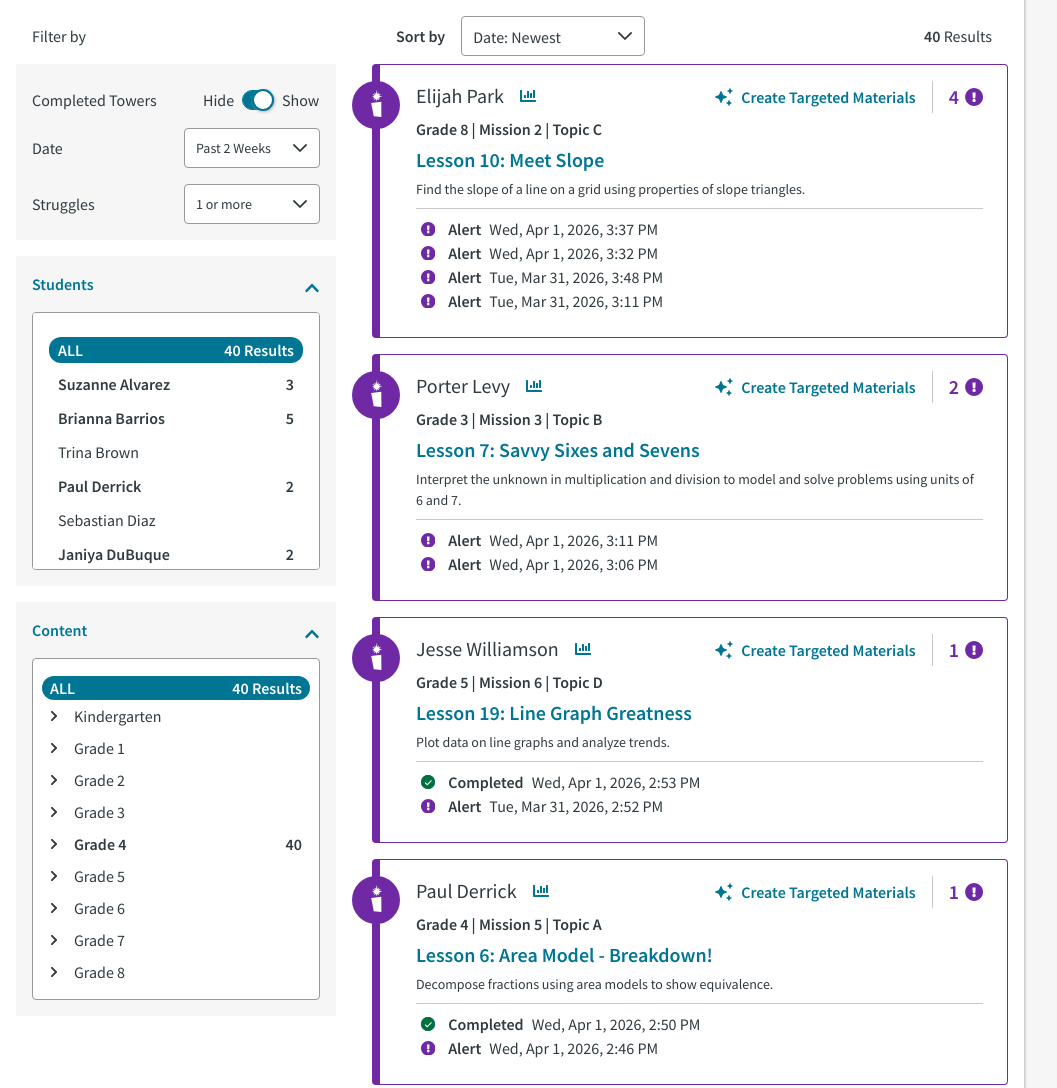
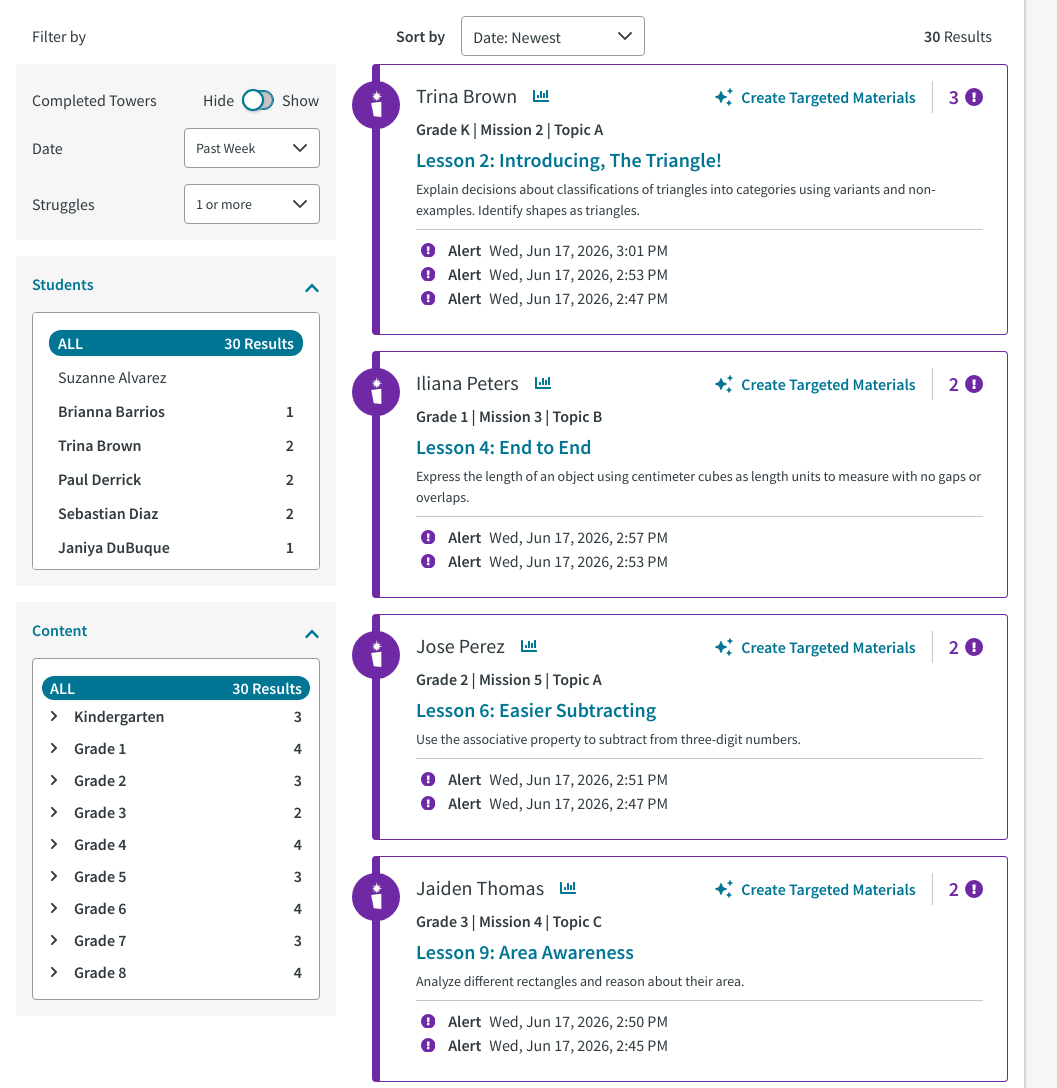
Before and after one commit to zearn/ai-generate-teacher-materials-prototype-mvp, an Astro site: page /ai-generate-teacher-materials-prototype-mvp/tower-alerts-iBGSV5YMFky3cZJiZNEY in a window 1280 px wide. Shown: the part 440-1528 px from the top of the page, without its empty margins (128-1185 px from the left). Built offline with nearby package versions, Linux system fonts and the light colour scheme; Astro itself is replaced by a stand-in of ours.

Commit message:
feat(tower-alerts): refresh card/student/content data + wire Completed-Towers toggle (#25)
Data (one alert card per grade K–8):
- Replace the 4 demo alert cards with 9 (Trina Brown … Jordan Goldstein), each
  with grade/mission/lesson matching the new PDF keys (KM2L2 … G8M2L10) for the
  upcoming per-card PDF wiring. CTM link kept + populated per card.
- Update the Students filter list counts (sum 30) and the Content grade counts
  (each 1–4, sum 30); all three "Results" totals now read 30 (sort-row, Students
  ALL, Content ALL).

Behaviour / layout:
- Completed-Towers toggle now defaults to Hide and actually controls the cards:
  a server-rendered body.hide-completed class hides the .evt-completed (green-
  check) rows; the toggle adds/removes it on click (was previously cosmetic).
- Date filter defaults to "Past Week".
- Students "ALL" row now matches the Content list's top spacing (17px padding,
  no first-row margin → 18px from the container top).

Co-authored-by: Claude Opus 4.8 <noreply@anthropic.com>

```diff
--- a/src/pages/tower-alerts-iBGSV5YMFky3cZJiZNEY.astro
+++ b/src/pages/tower-alerts-iBGSV5YMFky3cZJiZNEY.astro
@@ -16,43 +16,43 @@ import Icon from "../components/Icon.astro";
 import CreateTargetedMaterialsModal from "../components/CreateTargetedMaterialsModal.astro";
 
 const STUDENTS = [
-  { name: "Suzanne Alvarez",  count: 3 },
-  { name: "Brianna Barrios",  count: 5 },
-  { name: "Trina Brown",      count: 0 },
+  { name: "Suzanne Alvarez",  count: 0 },
+  { name: "Brianna Barrios",  count: 1 },
+  { name: "Trina Brown",      count: 2 },
   { name: "Paul Derrick",     count: 2 },
-  { name: "Sebastian Diaz",   count: 0 },
-  { name: "Janiya DuBuque",   count: 2 },
-  { name: "Fernando Garcia",  count: 3 },
-  { name: "Jordan Goldstein", count: 2 },
+  { name: "Sebastian Diaz",   count: 2 },
+  { name: "Janiya DuBuque",   count: 1 },
+  { name: "Fernando Garcia",  count: 0 },
+  { name: "Jordan Goldstein", count: 3 },
   { name: "Roxanne Jacobson", count: 0 },
-  { name: "Franklin Joseph",  count: 0 },
+  { name: "Franklin Joseph",  count: 1 },
   { name: "Alexia Lee",       count: 0 },
   { name: "Porter Levy",      count: 1 },
-  { name: "Alberto Martinez", count: 3 },
+  { name: "Alberto Martinez", count: 2 },
   { name: "Grace McCarty",    count: 0 },
-  { name: "Elijah Park",      count: 4 },
-  { name: "Ashin Patel",      count: 4 },
+  { name: "Elijah Park",      count: 1 },
+  { name: "Ashin Patel",      count: 3 },
   { name: "Jose Perez",       count: 3 },
   { name: "Iliana Peters",    count: 4 },
-  { name: "Naomi Sachs",      count: 1 },
-  { name: "Jaiden Thomas",    count: 0 },
+  { name: "Naomi Sachs",      count: 2 },
+  { name: "Jaiden Thomas",    count: 1 },
   { name: "Olivia Tran",      count: 0 },
   { name: "Jada Williams",    count: 0 },
-  { name: "Jesse Williamson", count: 3 },
+  { name: "Jesse Williamson", count: 1 },
   { name: "Sam Wyman",        count: 0 },
   { name: "Benjamin Young",   count: 0 },
 ];
 
 const GRADES = [
-  { name: "Kindergarten", count: null as number | null },
-  { name: "Grade 1",      count: null },
-  { name: "Grade 2",      count: null },
-  { name: "Grade 3",      count: null },
-  { name: "Grade 4",      count: 40 },
-  { name: "Grade 5",      count: null },
-  { name: "Grade 6",      count: null },
-  { name: "Grade 7",      count: null },
-  { name: "Grade 8",      count: null },
+  { name: "Kindergarten", count: 3 as number | null },
+  { name: "Grade 1",      count: 4 },
+  { name: "Grade 2",      count: 3 },
+  { name: "Grade 3",      count: 2 },
+  { name: "Grade 4",      count: 4 },
+  { name: "Grade 5",      count: 3 },
+  { name: "Grade 6",      count: 4 },
+  { name: "Grade 7",      count: 3 },
+  { name: "Grade 8",      count: 4 },
 ];
 
 const ALERTS: Array<{
@@ -61,47 +61,104 @@ const ALERTS: Array<{
   count: number;
 }> = [
   {
-    student: "Elijah Park", loc: "Grade 8 | Mission 2 | Topic C",
+    student: "Trina Brown", loc: "Grade K | Mission 2 | Topic A",
+    lesson: "Lesson 2: Introducing, The Triangle!",
+    desc: "Explain decisions about classifications of triangles into categories using variants and non-examples. Identify shapes as triangles.",
+    events: [
+      { type: "completed", ts: "Wed, Jun 17, 2026, 3:15 PM" },
+      { type: "alert",     ts: "Wed, Jun 17, 2026, 3:01 PM" },
+      { type: "alert",     ts: "Wed, Jun 17, 2026, 2:53 PM" },
+      { type: "alert",     ts: "Wed, Jun 17, 2026, 2:47 PM" },
+    ], count: 3,
+  },
+  {
+    student: "Iliana Peters", loc: "Grade 1 | Mission 3 | Topic B",
+    lesson: "Lesson 4: End to End",
+    desc: "Express the length of an object using centimeter cubes as length units to measure with no gaps or overlaps.",
+    events: [
+      { type: "completed", ts: "Wed, Jun 17, 2026, 3:11 PM" },
+      { type: "alert",     ts: "Wed, Jun 17, 2026, 2:57 PM" },
+      { type: "alert",     ts: "Wed, Jun 17, 2026, 2:53 PM" },
+    ], count: 2,
+  },
+  {
+    student: "Jose Perez", loc: "Grade 2 | Mission 5 | Topic A",
+    lesson: "Lesson 6: Easier Subtracting",
+    desc: "Use the associative property to subtract from three-digit numbers.",
+    events: [
+      { type: "completed", ts: "Wed, Jun 17, 2026, 3:05 PM" },
+      { type: "alert",     ts: "Wed, Jun 17, 2026, 2:51 PM" },
+      { type: "alert",     ts: "Wed, Jun 17, 2026, 2:47 PM" },
+    ], count: 2,
+  },
+  {
+    student: "Jaiden Thomas", loc: "Grade 3 | Mission 4 | Topic C",
+    lesson: "Lesson 9: Area Awareness",
+    desc: "Analyze different rectangles and reason about their area.",
+    events: [
+      { type: "completed", ts: "Wed, Jun 17, 2026, 3:04 PM" },
+      { type: "alert",     ts: "Wed, Jun 17, 2026, 2:50 PM" },
+      { type: "alert",     ts: "Wed, Jun 17, 2026, 2:45 PM" },
+    ], count: 2,
+  },
+  {
+    student: "Paul Derrick", loc: "Grade 4 | Mission 5 | Topic D",
+    lesson: "Lesson 16: Like Units Make It Work",
+    desc: "Use visual models to add and subtract two fractions with the same units.",
+    events: [
+      { type: "completed", ts: "Wed, Jun 17, 2026, 2:50 PM" },
+      { type: "alert",     ts: "Wed, Jun 17, 2026, 2:38 PM" },
+      { type: "alert",     ts: "Wed, Jun 17, 2026, 2:34 PM" },
+      { type: "alert",     ts: "Wed, Jun 17, 2026, 2:29 PM" },
+    ], count: 3,
+  },
+  {
+    student: "Iliana Peters", loc: "Grade 5 | Mission 6 | Topic D",
+    lesson: "Lesson 19: Line Graph Greatness",
+    desc: "Plot data on line graphs and analyze trends.",
+    events: [
+      { type: "completed", ts: "Wed, Jun 17, 2026, 2:47 PM" },
+      { type: "alert",     ts: "Wed, Jun 17, 2026, 2:41 PM" },
+      { type: "alert",     ts: "Wed, Jun 17, 2026, 2:33 PM" },
+    ], count: 2,
+  },
+  {
+    student: "Ashin Patel", loc: "Grade 6 | Mission 8 | Topic B",
+    lesson: "Lesson 6: Histograms",
+    desc: "Create a histogram to represent a data set and interpret a histogram to answer statistical questions about a data set.",
+    events: [
+      { type: "completed", ts: "Wed, Jun 17, 2026, 2:46 PM" },
+      { type: "alert",     ts: "Wed, Jun 17, 2026, 2:41 PM" },
+      { type: "alert",     ts: "Wed, Jun 17, 2026, 2:33 PM" },
+      { type: "alert",     ts: "Wed, Jun 17, 2026, 2:28 PM" },
+    ], count: 3,
+  },
+  {
+    student: "Alberto Martinez", loc: "Grade 7 | Mission 5 | Topic C",
+    lesson: "Lesson 9: Multiplying Rational Numbers",
+    desc: "Interpret signed numbers when used to represent time in situations about speed and direction as well as understand that the product of two negative numbers is positive.",
+    events: [
+      { type: "completed", ts: "Wed, Jun 17, 2026, 2:40 PM" },
+      { type: "alert",     ts: "Wed, Jun 17, 2026, 2:27 PM" },
+      { type: "alert",     ts: "Wed, Jun 17, 2026, 2:20 PM" },
+      { type: "alert",     ts: "Wed, Jun 17, 2026, 2:15 PM" },
+    ], count: 3,
+  },
+  {
+    student: "Jordan Goldstein", loc: "Grade 8 | Mission 2 | Topic C",
     lesson: "Lesson 10: Meet Slope",
     desc: "Find the slope of a line on a grid using properties of slope triangles.",
     events: [
-      { type: "alert", ts: "Wed, Apr 1, 2026, 3:37 PM" },
-      { type: "alert", ts: "Wed, Apr 1, 2026, 3:32 PM" },
-      { type: "alert", ts: "Tue, Mar 31, 2026, 3:48 PM" },
-      { type: "alert", ts: "Tue, Mar 31, 2026, 3:11 PM" },
-    ], count: 4,
-  },
-  {
-    student: "Porter Levy", loc: "Grade 3 | Mission 3 | Topic B",
-    lesson: "Lesson 7: Savvy Sixes and Sevens",
-    desc: "Interpret the unknown in multiplication and division to model and solve problems using units of 6 and 7.",
-    events: [
-      { type: "alert", ts: "Wed, Apr 1, 2026, 3:11 PM" },
-      { type: "alert", ts: "Wed, Apr 1, 2026, 3:06 PM" },
-    ], count: 2,
-  },
-  {
-    student: "Jesse Williamson", loc: "Grade 5 | Mission 6 | Topic D",
-    lesson: "Lesson 19: Line Graph Greatness",
-    desc: "Plot data on line graphs and analyze trends.",
-    events: [
-      { type: "completed", ts: "Wed, Apr 1, 2026, 2:53 PM" },
-      { type: "alert",     ts: "Tue, Mar 31, 2026, 2:52 PM" },
-    ], count: 1,
-  },
-  {
-    student: "Paul Derrick", loc: "Grade 4 | Mission 5 | Topic A",
-    lesson: "Lesson 6: Area Model - Breakdown!",
-    desc: "Decompose fractions using area models to show equivalence.",
-    events: [
-      { type: "completed", ts: "Wed, Apr 1, 2026, 2:50 PM" },
-      { type: "alert",     ts: "Wed, Apr 1, 2026, 2:46 PM" },
-    ], count: 1,
+      { type: "completed", ts: "Wed, Jun 17, 2026, 2:38 PM" },
+      { type: "alert",     ts: "Wed, Jun 17, 2026, 2:29 PM" },
+      { type: "alert",     ts: "Wed, Jun 17, 2026, 2:26 PM" },
+      { type: "alert",     ts: "Wed, Jun 17, 2026, 2:22 PM" },
+    ], count: 3,
   },
 ];
 ---
 
-<BaseLayout title="Tower Alerts — Zearn" bodyClass="page-tower-alerts">
+<BaseLayout title="Tower Alerts — Zearn" bodyClass="page-tower-alerts hide-completed">
   <div class="header-wrap">
     <nav class="top-nav">
       <div class="nav">
@@ -186,7 +243,7 @@ const ALERTS: Array<{
           <div class="filter-box">
             <div class="filter-row">
               <label>Completed Towers</label>
-              <div class="toggle on" id="completedToggle" role="switch" aria-checked="true">
+              <div class="toggle off" id="completedToggle" role="switch" aria-checked="false">
                 <span class="label-hide">Hide</span>
                 <span class="switch" tabindex="0">
                   <span class="track"></span>
@@ -201,8 +258,8 @@ const ALERTS: Array<{
               <div class="dropdown">
                 <select id="dateFilter">
                   <option>All</option>
-                  <option>Past Week</option>
-                  <option selected>Past 2 Weeks</option>
+                  <option selected>Past Week</option>
+                  <option>Past 2 Weeks</option>
                   <option>Past 3 Weeks</option>
                   <option>Past Month</option>
                   <option>Past 6 Months</option>
@@ -231,7 +288,7 @@ const ALERTS: Array<{
               <span class="chev" aria-hidden="true"><Icon name="chevron-up-students" size={16} /></span>
             </button>
             <div class="list" id="studentList">
-              <div class="row selected"><span>ALL</span><span class="count">40&nbsp;Results</span></div>
+              <div class="row selected"><span>ALL</span><span class="count">30&nbsp;Results</span></div>
               {STUDENTS.map(s => (
                 <div class={`row ${s.count > 0 ? 'semibold' : 'regular'}`}>
                   <span>{s.name}</span>
@@ -249,7 +306,7 @@ const ALERTS: Array<{
             </button>
             <div class="list content-list" id="contentList">
               <div class="row selected">
-                <span class="label-wrap"><span>ALL</span><span class="count">40&nbsp;Results</span></span>
+                <span class="label-wrap"><span>ALL</span><span class="count">30&nbsp;Results</span></span>
               </div>
               {GRADES.map(g => (
                 <div class={`row ${g.count != null ? 'semibold' : 'regular'}`}>
@@ -279,7 +336,7 @@ const ALERTS: Array<{
                 <span class="caret"><Icon name="chevron-down-dropdown" size={24} /></span>
               </div>
             </div>
-            <div class="results-count"><span>40</span><span class="rest">&nbsp;Results</span></div>
+            <div class="results-count"><span>30</span><span class="rest">&nbsp;Results</span></div>
           </div>
 
           <div class="alerts" id="alerts">
--- a/src/scripts/tower-alerts.ts
+++ b/src/scripts/tower-alerts.ts
@@ -24,6 +24,8 @@ tog?.querySelector(".switch")?.addEventListener("click", () => {
   tog.classList.toggle("on");
   tog.classList.toggle("off");
   tog.setAttribute("aria-checked", String(tog.classList.contains("on")));
+  // "off" = Hide → hide the completed (green-check) rows in the alert cards
+  document.body.classList.toggle("hide-completed", tog.classList.contains("off"));
 });
 
 // ---- Help tooltip ----
--- a/src/styles/styles.css
+++ b/src/styles/styles.css
@@ -1227,6 +1227,10 @@ body.page-tower-alerts main {
   max-height: 258px; overflow: auto;
   padding: 16px;
 }
+/* Students list: match the Content list's top spacing for the "ALL" row
+   (17px top padding + no first-row margin, same recipe as .list.content-list). */
+.list:not(.content-list) { padding-top: 17px; }
+.list:not(.content-list) .row:first-child { margin-top: 0; }
 .list .row {
   display: flex; align-items: center; justify-content: space-between;
   width: 100%;
@@ -1423,6 +1427,9 @@ body.page-tower-alerts main {
   background: var(--green-80); border-radius: 50%;
   color: var(--white); align-items: center; justify-content: center;
 }
+/* "Completed Towers" toggle on Hide (body.hide-completed) → hide the completed
+   (green-check) rows in the alert cards. */
+body.hide-completed .event.evt-completed { display: none; }
 .alert-check {
   background: var(--green-80);
   color: var(--white);
```
